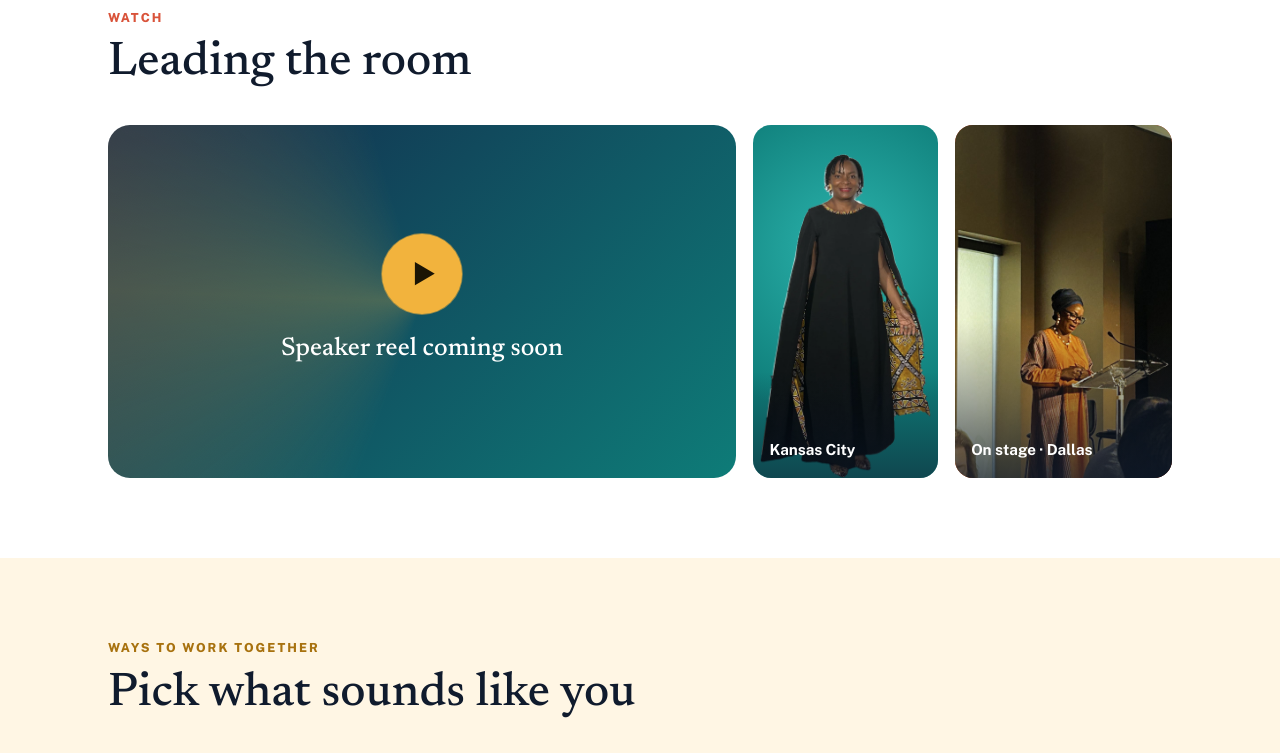
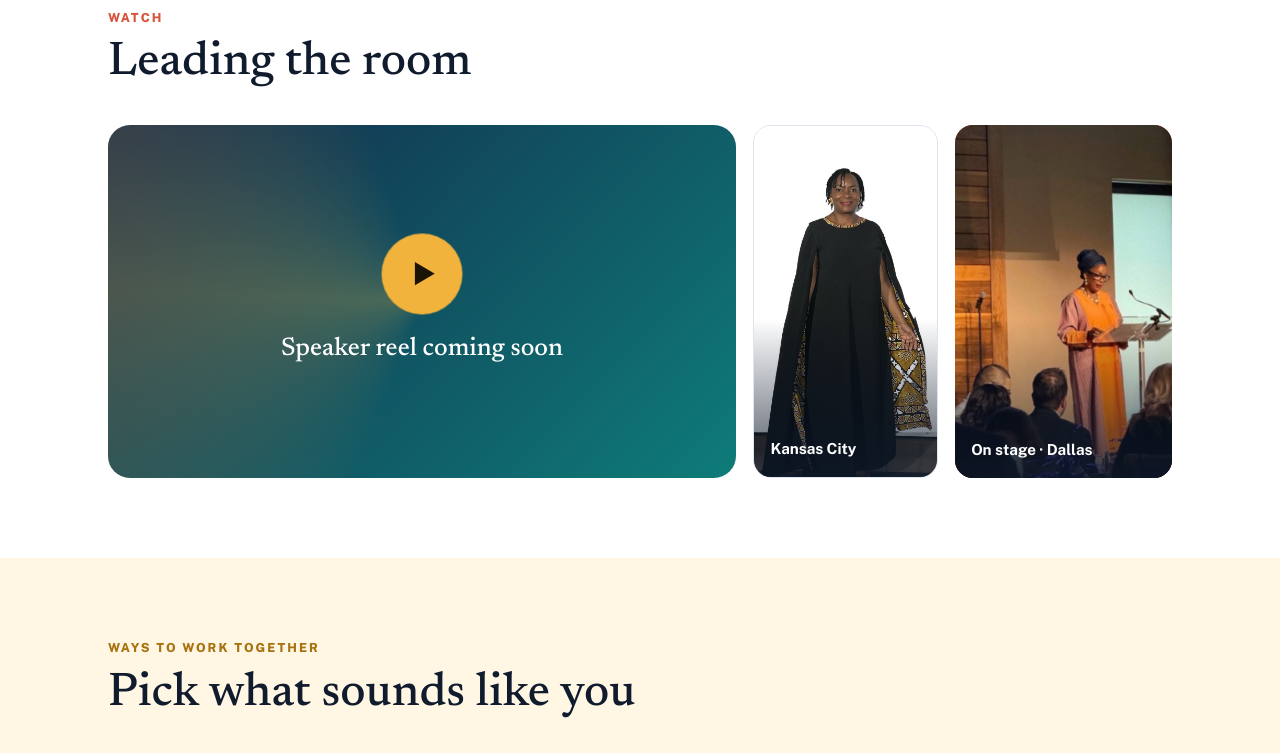
Before and after one commit to JorgeSanchezMcofc/strateviaadvisory, a plain HTML site: page index.html in a window 1280 px wide. Shown: the part 1080-1833 px from the top of the page. Drawn offline with nearby package versions, Linux system fonts and the light colour scheme.

Commit message:
Swap in sharper Dallas photo; KC photo on white with logos removed
Co-Authored-By: Claude Opus 5.5 <noreply@anthropic.com>
Claude-Session: https://claude.ai/code/session_01V2s9zCpXu89LBGh7V5GyqE

```diff
--- a/index.html
+++ b/index.html
@@ -386,8 +386,8 @@
       <div class="watch rv">
         <div class="reel"><div><div class="play" aria-hidden="true">▶</div><strong>Speaker reel coming soon</strong></div></div>
         <div class="shots">
-          <div class="shot has-img cutout tall" style="--c: var(--teal)"><img src="img/kc-cutout.webp" alt="Dr. Emmah Muema at an evening event in Kansas City" loading="lazy"><span>Kansas City</span></div>
-          <div class="shot has-img tall" style="--c: var(--coral)"><img src="img/stage-1.jpg" alt="Dr. Emmah Muema speaking at a podium" loading="lazy"><span>On stage · Dallas</span></div>
+          <div class="shot has-img tall" style="--c: #fff; border: 1px solid #DDE4EE"><img src="img/kc-white.jpg" style="object-position: 50% 30%" alt="Dr. Emmah Muema at an evening event in Kansas City" loading="lazy"><span>Kansas City</span></div>
+          <div class="shot has-img tall" style="--c: var(--coral)"><img src="img/stage-dallas.jpg" style="object-position: 50% 40%" alt="Dr. Emmah Muema speaking at a podium" loading="lazy"><span>On stage · Dallas</span></div>
         </div>
         </div>
       </div>
```
Also changed, not shown: img/kc-cutout.webp (deleted), img/kc-white.jpg (added), img/stage-1.jpg (deleted), img/stage-dallas.jpg (added).
